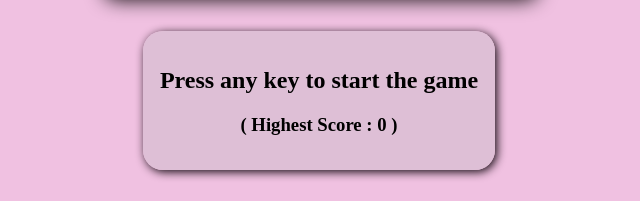
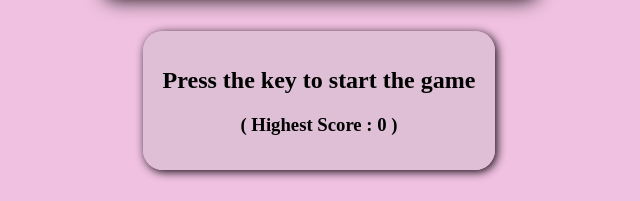
Before and after one commit to ayushi-jain-31/SIMON_GAME, a plain HTML site: page index.html in a window 1280 px wide. Shown: the part 141-342 px from the top of the page, 321-961 px from the left. Drawn offline with Linux system fonts and the light colour scheme.

Commit message:
some changes

```diff
--- a/index.html
+++ b/index.html
@@ -12,7 +12,7 @@
     <div class="h1"><h1>SIMON SAYS GAME</h1></div>
     <br>
     <div class="heading">
-        <h2>Press any key to start the game</h2>
+        <h2>Press the key to start the game</h2>
         <div id="highest-score"><h3>( Highest Score : 0 )</h3></div>
     </div>
     <br>
```
Also changed, not shown: simon.css (line endings or trailing spaces).
